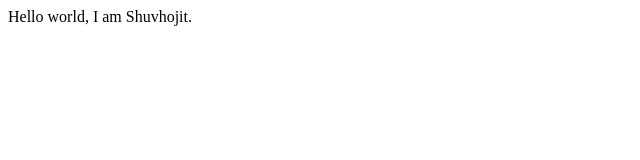
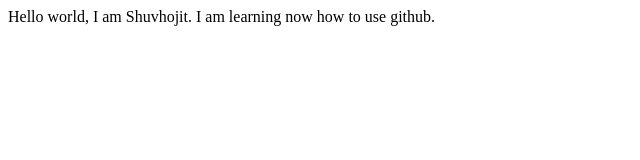
Before and after one commit to wikianceshuvhojit/portfolio, a plain HTML site: page index.html in a window 1280 px wide. Shown: the whole page, without its empty margins (0-640 px from the left). Drawn offline with Linux system fonts and the light colour scheme.

Commit message:
Hello everyone

```diff
--- a/index.html
+++ b/index.html
@@ -7,6 +7,6 @@
     <title>Shuvhojit</title>
 </head>
 <body>
-    Hello world, I am Shuvhojit.
+    Hello world, I am Shuvhojit. I am learning now how to use github.
 </body>
 </html>
```
